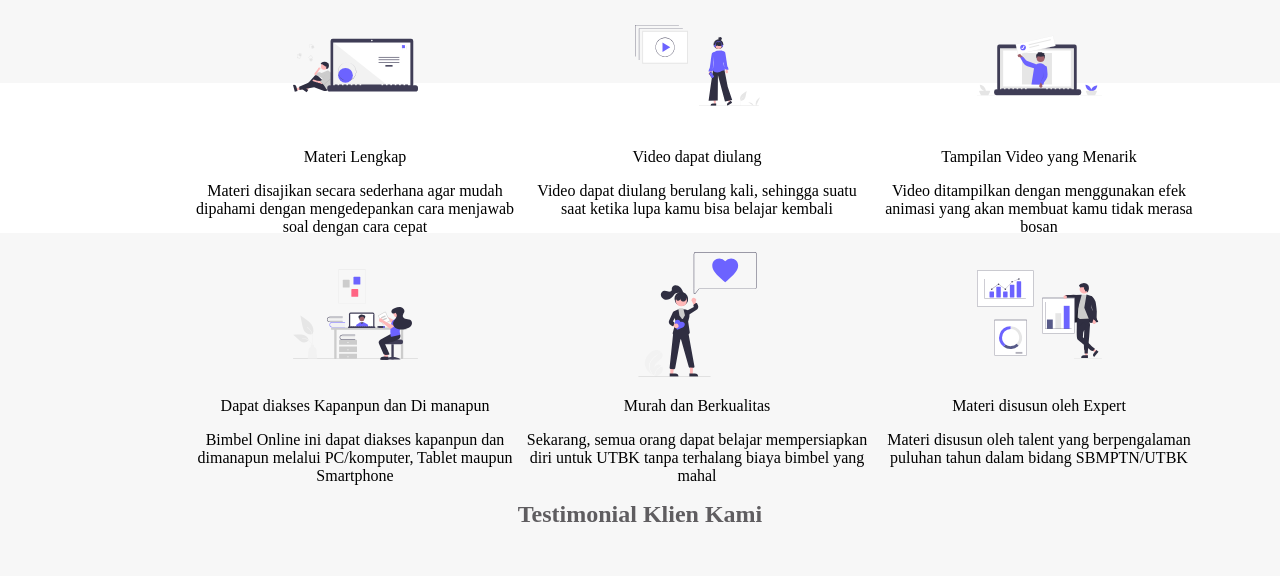
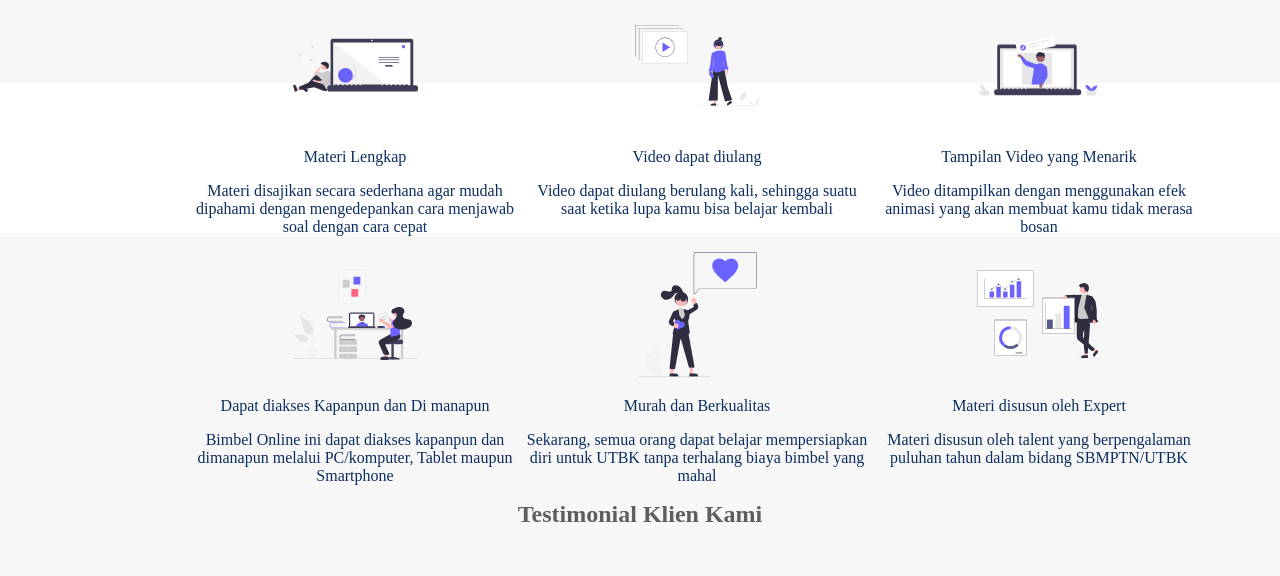
Before and after one commit to rizkadi/DTS-F08, a plain HTML site: page index.html in a window 1280 px wide. Shown: the part 957-1533 px from the top of the page. Drawn offline with Linux system fonts and the light colour scheme.

Commit message:
Update stylesheet.css

```diff
--- a/stylesheet.css
+++ b/stylesheet.css
@@ -140,6 +140,10 @@ header {
   .lesson {
     float: right;
     width: 30%;
+}
+
+.lesson p {
+    color: #0c2e60;
 }
 
 .lesson img {
```
